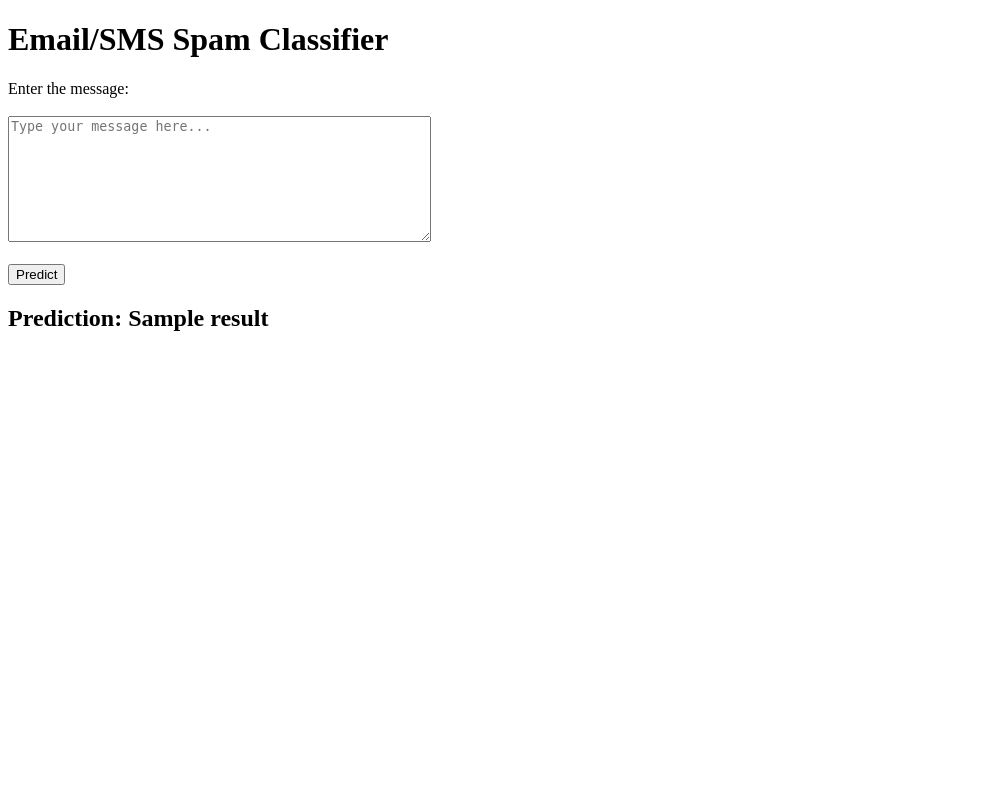
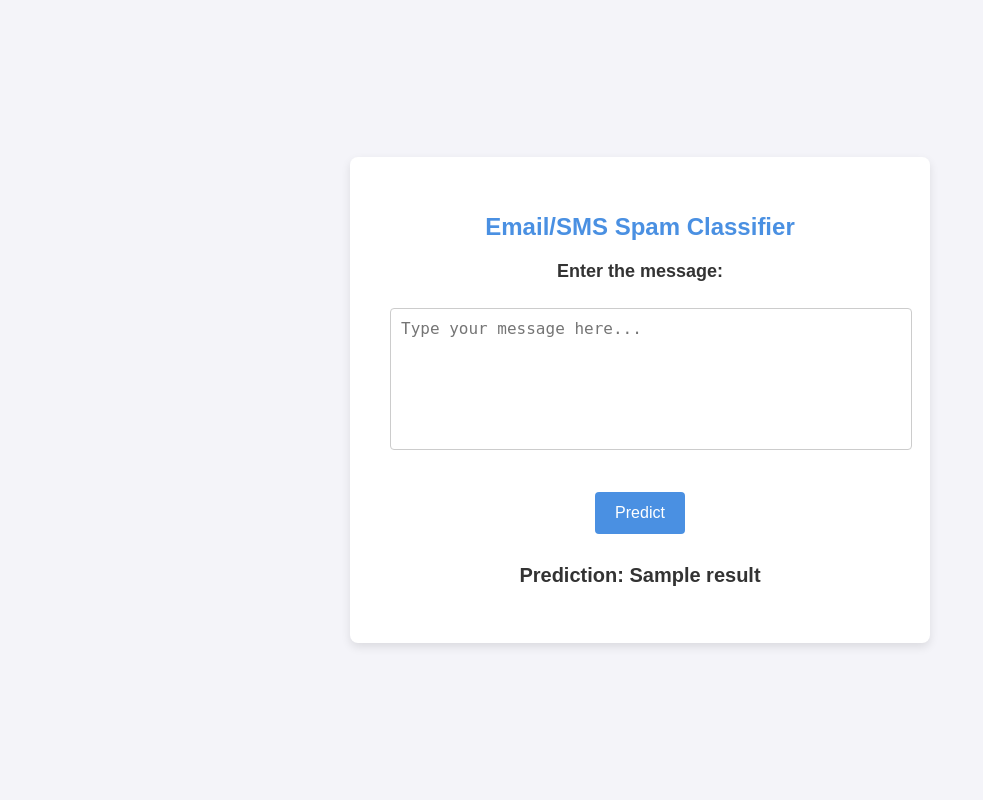
Before and after one commit to sangyandayal5/Email-Spam-Classifier, a Flask app: template templates/index.html in a window 1280 px wide. Shown: the whole page, without its empty margins (0-983 px from the left). Run offline with Flask 3, Linux system fonts and the light colour scheme; the template is opened without the code that fills it: most values are stand-ins (such as "Sample title", 1, 10 or a date in 2020); parts of the project's set-up code (start-up, migrations or seed data) failed here and were passed over.

Commit message:
Update index.html

```diff
--- a/templates/index.html
+++ b/templates/index.html
@@ -1,12 +1,86 @@
-
 <!DOCTYPE html>
 <html lang="en">
 <head>
     <meta charset="UTF-8">
     <meta name="viewport" content="width=device-width, initial-scale=1.0">
     <title>Email/SMS Spam Classifier</title>
+    <style>
+        /* General Styles */
+        body {
+            font-family: Arial, sans-serif;
+            margin: 0;
+            padding: 0;
+            background-color: #f4f4f9;
+            color: #333;
+            display: flex;
+            justify-content: center;
+            align-items: center;
+            height: 100vh;
+        }
+
+        /* Main Container */
+        .container {
+            background-color: #ffffff;
+            padding: 40px;
+            border-radius: 8px;
+            box-shadow: 0px 4px 10px rgba(0, 0, 0, 0.1);
+            max-width: 500px;
+            width: 100%;
+            text-align: center;
+        }
+
+        /* Heading */
+        h1 {
+            color: #4a90e2;
+            margin-bottom: 20px;
+            font-size: 24px;
+            font-weight: bold;
+        }
+
+        /* Form Elements */
+        label {
+            font-size: 18px;
+            color: #333;
+            font-weight: bold;
+        }
+
+        textarea {
+            width: 100%;
+            height: 120px;
+            padding: 10px;
+            font-size: 16px;
+            border-radius: 4px;
+            border: 1px solid #ccc;
+            resize: none;
+            margin-top: 8px;
+        }
+
+        button {
+            background-color: #4a90e2;
+            color: #ffffff;
+            border: none;
+            padding: 12px 20px;
+            font-size: 16px;
+            border-radius: 4px;
+            cursor: pointer;
+            transition: background-color 0.3s ease;
+            margin-top: 20px;
+        }
+
+        button:hover {
+            background-color: #357ab8;
+        }
+
+        /* Prediction Result */
+        h2 {
+            color: #333;
+            margin-top: 30px;
+            font-size: 20px;
+        }
+    </style>
 </head>
 <body>
+    <div class="container">
         <h1>Email/SMS Spam Classifier</h1>
         <form action="/predict" method="post">
             <label for="message">Enter the message:</label><br><br>
@@ -16,5 +90,6 @@
         {% if result is not none %}
             <h2>Prediction: {{ result }}</h2>
         {% endif %}
+    </div>
 </body>
 </html>
```
Lines whose indentation alone changed are shown as unchanged.
